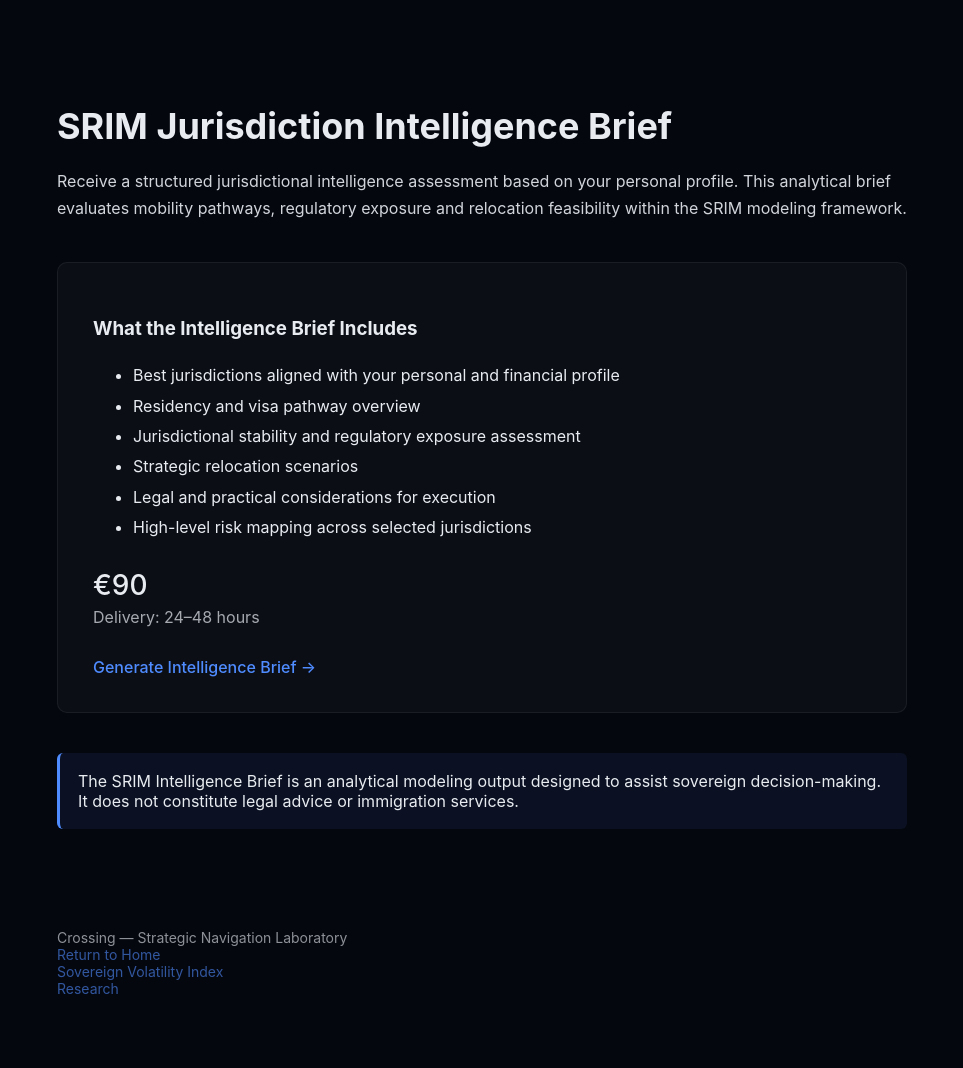
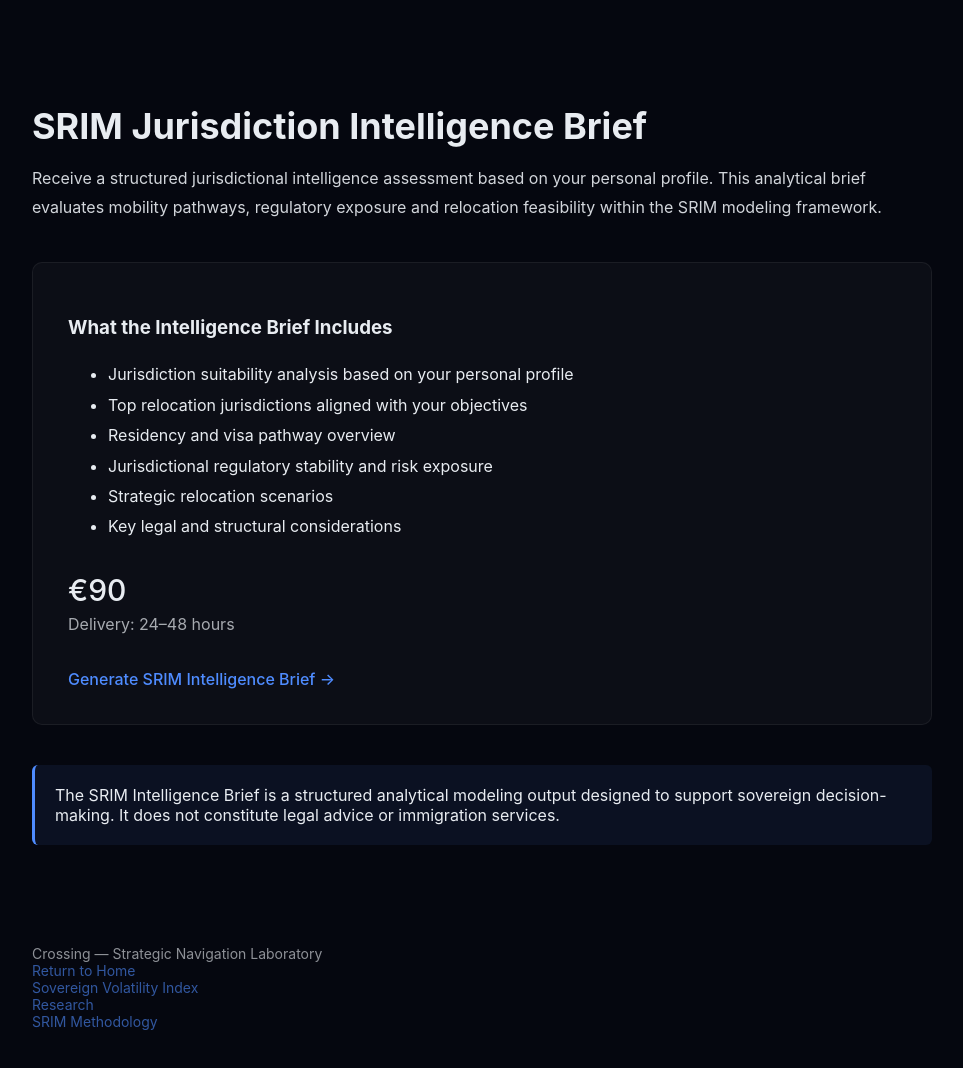
Before and after one commit to alexanderlebed/crossing-express, a website: page report.html in a window 1280 px wide. Shown: the whole page, without its empty margins (158-1121 px from the left). Drawn offline with Linux system fonts and the light colour scheme.

Commit message:
Update report.html

```diff
--- a/report.html
+++ b/report.html
@@ -15,19 +15,19 @@ font-family:-apple-system,BlinkMacSystemFont,Segoe UI,Roboto,sans-serif;
 }
 
 .container{
-max-width:850px;
+max-width:900px;
 margin:auto;
 padding:80px 30px;
 }
 
 h1{
 font-size:36px;
-margin-bottom:20px;
+margin-bottom:10px;
 }
 
 .subtitle{
 opacity:0.9;
-line-height:1.7;
+line-height:1.8;
 margin-bottom:40px;
 }
 
@@ -45,18 +45,18 @@ line-height:1.9;
 }
 
 .price{
-font-size:28px;
-margin-top:25px;
+font-size:30px;
+margin-top:30px;
 font-weight:500;
 }
 
 .delivery{
 opacity:0.7;
-margin-top:5px;
+margin-top:6px;
 }
 
 .button{
-margin-top:30px;
+margin-top:35px;
 }
 
 .button a{
@@ -72,7 +72,7 @@ text-decoration:underline;
 
 .statement{
 margin-top:40px;
-padding:18px;
+padding:20px;
 background:rgba(79,140,255,0.08);
 border-left:3px solid #4f8cff;
 border-radius:6px;
@@ -113,17 +113,17 @@ This analytical brief evaluates mobility pathways, regulatory exposure and reloc
 
 <ul>
 
-<li>Best jurisdictions aligned with your personal and financial profile</li>
+<li>Jurisdiction suitability analysis based on your personal profile</li>
+
+<li>Top relocation jurisdictions aligned with your objectives</li>
 
 <li>Residency and visa pathway overview</li>
 
-<li>Jurisdictional stability and regulatory exposure assessment</li>
+<li>Jurisdictional regulatory stability and risk exposure</li>
 
 <li>Strategic relocation scenarios</li>
 
-<li>Legal and practical considerations for execution</li>
-
-<li>High-level risk mapping across selected jurisdictions</li>
+<li>Key legal and structural considerations</li>
 
 </ul>
 
@@ -136,13 +136,15 @@ Delivery: 24–48 hours
 </div>
 
 <div class="button">
-<a href="/purchase.html">Generate Intelligence Brief →</a>
+<a href="/purchase.html">
+Generate SRIM Intelligence Brief →
+</a>
 </div>
 
 </div>
 
 <div class="statement">
-The SRIM Intelligence Brief is an analytical modeling output designed to assist sovereign decision-making.
+The SRIM Intelligence Brief is a structured analytical modeling output designed to support sovereign decision-making.
 It does not constitute legal advice or immigration services.
 </div>
 
@@ -152,7 +154,8 @@ Crossing — Strategic Navigation Laboratory<br>
 
 <a href="/">Return to Home</a><br>
 <a href="/svi.html">Sovereign Volatility Index</a><br>
-<a href="/research.html">Research</a>
+<a href="/research.html">Research</a><br>
+<a href="/methodology.html">SRIM Methodology</a>
 
 </div>
 
```
